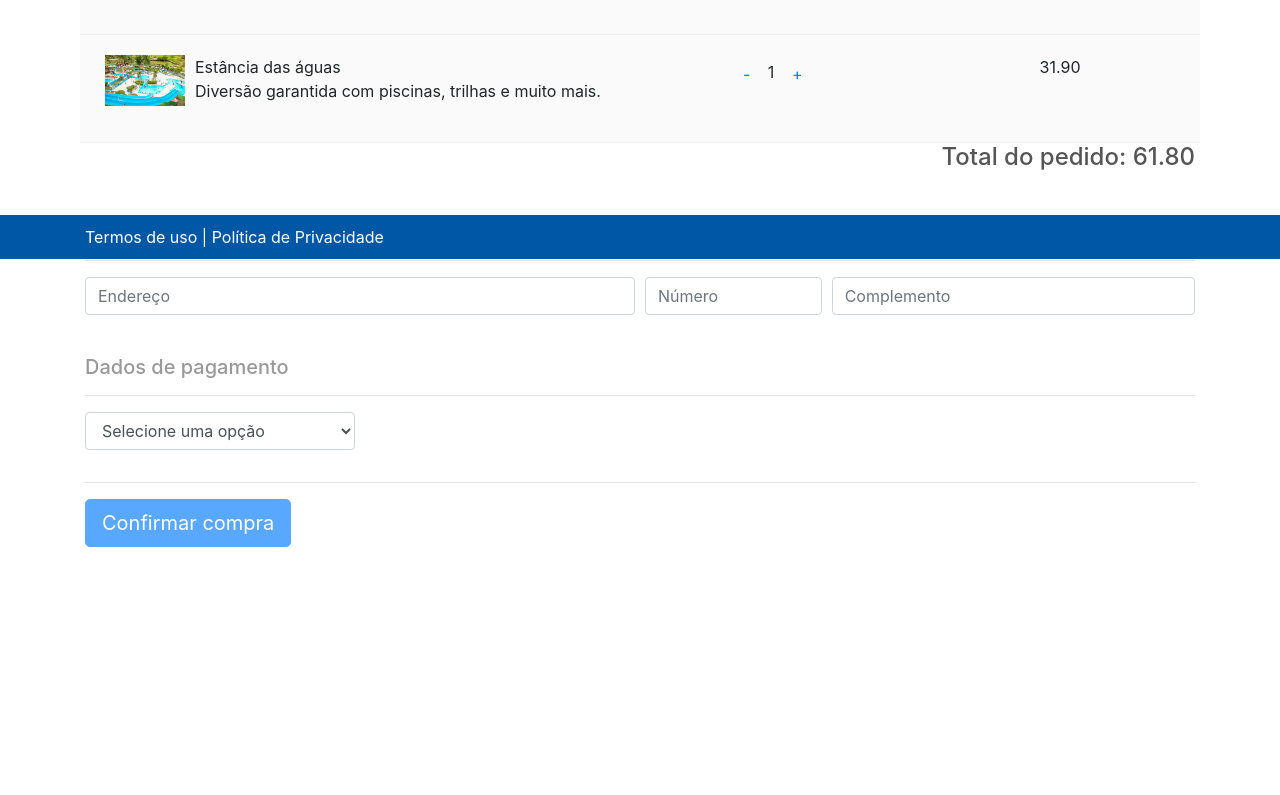
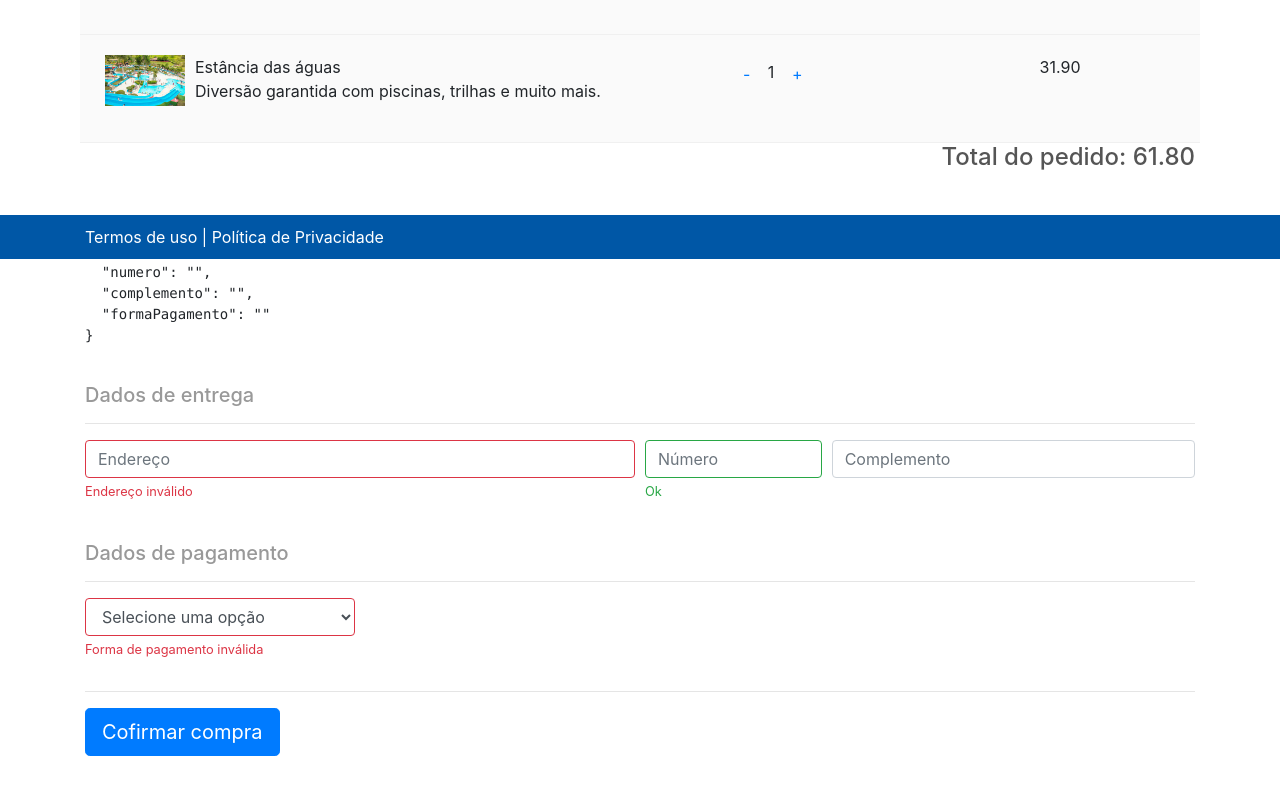
Before and after one commit to RafaelBartKings/birdApp-typescript, an Angular app: page /ordem-compra in a window 1280 px wide. Shown: the part 541-1336 px from the top of the page. Before the commit the page ends 1188 px from the top, so only its background shows below. Built offline with nearby package versions, Linux system fonts and the light colour scheme.

Commit message:
added ngForm

```diff
--- a/src/app/app.module.ts
+++ b/src/app/app.module.ts
@@ -4,6 +4,7 @@
 import { BrowserModule } from '@angular/platform-browser';
 import { HttpClientModule } from '@angular/common/http';
 import { RouterModule } from '@angular/router';
+import { FormsModule } from '@angular/forms';
 
 import { ROUTES } from './app.routes';
 
@@ -41,6 +42,7 @@
     BrowserModule,
     AppRoutingModule,
     HttpClientModule,
+    FormsModule,
     RouterModule.forRoot(ROUTES),
   ],
   providers: [{ provide: LOCALE_ID, useValue: 'pt-PT' }],
--- a/src/app/ordem-compra/ordem-compra.component.html
+++ b/src/app/ordem-compra/ordem-compra.component.html
@@ -1,6 +1,6 @@
 <div class="container">
-  <div class="ordem-compra" *ngIf="idPedidoCompra === undefined">
-    <form novalidate>
+  <div class="ordem-compra">
+    <form novalidate #formulario="ngForm" (ngSubmit)="confirmarCompra()">
       <h5>Sua Compra</h5>
       <hr />
 
@@ -71,6 +71,10 @@
       </div>
       <br />
 
+      <pre>
+        {{ formulario.value | json }}
+      </pre>
+
       <h5>Dados de entrega</h5>
       <hr />
 
@@ -78,82 +82,40 @@
         <div class="form-group col-md-6">
           <input
             type="text"
-            class="form-control {{
-              enderecoEstadoPrimitivo
-                ? ''
-                : enderecoValido
-                ? 'is-valid'
-                : 'is-invalid'
-            }}"
-            is-invalid
+            class="form-control is-invalid"
             placeholder="Endereço"
             autocomplete="off"
             minlength="5"
             required
-            [value]="endereco"
-            #inputEndereco
-            (input)="atualizaEndereco(inputEndereco.value)"
+            name="endereco"
+            ngModel
           />
-          <div *ngIf="enderecoEstadoPrimitivo == false">
-            <div *ngIf="enderecoValido; else msgEnderecoInvalido">
-              <small class="form-text text-success">Válido</small>
-            </div>
-            <ng-template #msgEnderecoInvalido>
-              <small class="form-text text-danger">Endereço inválido</small>
-            </ng-template>
-          </div>
+          <small class="form-text text-danger">Endereço inválido</small>
         </div>
 
         <div class="form-group col-md-2">
           <input
             type="text"
-            class="form-control {{
-              numeroEstadoPrimitivo
-                ? ''
-                : numeroValido
-                ? 'is-valid'
-                : 'is-invalid'
-            }}"
-            is-valid
+            class="form-control is-valid"
             placeholder="Número"
             autocomplete="off"
             minlength="1"
             required
-            [value]="numero"
-            #inputNumero
-            (input)="atualizaNumero(inputNumero.value)"
+            name="numero"
+            ngModel
           />
-          <div *ngIf="numeroEstadoPrimitivo == false">
-            <div *ngIf="numeroValido; else msgNumeroInvalido">
-              <small class="form-text text-success">Válido</small>
-            </div>
-            <ng-template #msgNumeroInvalido>
-              <small class="form-text text-danger">Número inválido</small>
-            </ng-template>
-          </div>
+          <small class="form-text text-success">Ok</small>
         </div>
 
         <div class="form-group col-md-4">
           <input
             type="text"
-            class="form-control {{
-              complementoEstadoPrimitivo
-                ? ''
-                : complementoValido
-                ? 'is-valid'
-                : ''
-            }}"
+            class="form-control"
             placeholder="Complemento"
             autocomplete="off"
-            [value]="complemento"
-            #inputComplemento
-            (input)="atualizaComplemento(inputComplemento.value)"
+            name="complemento"
+            ngModel
           />
-          <div *ngIf="complementoEstadoPrimitivo == false">
-            <div *ngIf="complementoValido">
-              <small class="form-text text-success">Válido</small>
-            </div>
-          </div>
         </div>
       </div>
       <br />
@@ -163,58 +125,21 @@
 
       <div class="form-row">
         <div class="form-group col-md-3">
-          <select
-            class="form-control {{
-              formaPagamentoEstadoPrimitivo
-                ? ''
-                : formaPagamentoValido
-                ? 'is-valid'
-                : 'is-invalid'
-            }}"
-            #selectFormaPagamento
-            (change)="atualizaFormaPagamento(selectFormaPagamento.value)"
+          <select class="form-control is-invalid" name="formaPagamento" ngModel>
+            <option value="">Selecione uma opção</option>
+            <option value="dinheiro">Dinheiro</option>
+            <option value="debito">Débito</option>
+          </select>
+          <small class="form-text text-danger"
+            >Forma de pagamento inválida</small
           >
-            <option value="">Selecione uma opção</option>
-            <option
-              value="dinheiro"
-              selected="{{ formaPagamento == 'dinheiro' ? 'selected' : '' }}"
-            >
-              Dinheiro
-            </option>
-            <option
-              value="debito"
-              selected="{{ formaPagamento == 'debito' ? 'selected' : '' }}"
-            >
-              Débito
-            </option>
-          </select>
-
-          <div *ngIf="formaPagamentoEstadoPrimitivo == false">
-            <div *ngIf="formaPagamentoValido; else msgFormaPagamentoInvalido">
-              <small class="form-text text-success">Válido</small>
-            </div>
-            <ng-template #msgFormaPagamentoInvalido>
-              <small class="form-text text-danger"
-                >Forma pagamento inválido</small
-              >
-            </ng-template>
-          </div>
         </div>
       </div>
 
       <hr />
-      <button
-        type="button"
-        class="btn btn-primary btn-lg"
-        [disabled]="formEstado"
-        (click)="confirmarCompra()"
-      >
-        Confirmar compra
+      <button type="submit" class="btn btn-primary btn-lg">
+        Cofirmar compra
       </button>
     </form>
   </div>
-  <div class="ordem-compra" *ngIf="idPedidoCompra !== undefined">
-    <app-ordem-compra-sucesso [idPedidoCompra]="idPedidoCompra">
-    </app-ordem-compra-sucesso>
-  </div>
 </div>
--- a/src/app/ordem-compra/ordem-compra.component.ts
+++ b/src/app/ordem-compra/ordem-compra.component.ts
@@ -1,6 +1,7 @@
-import { Component, OnInit } from '@angular/core';
+import { Component, OnInit, ViewChild } from '@angular/core';
 import { OrdemCompraService } from '../ordem-compra.service';
 import { Pedido } from '../shared/pedido.model';
+import { NgForm } from '@angular/forms';
 
 @Component({
   selector: 'app-ordem-compra',
@@ -9,114 +10,13 @@
   providers: [OrdemCompraService],
 })
 export class OrdemCompraComponent implements OnInit {
-  public idPedidoCompra: number;
-
-  //Pedido
-  public pedido: Pedido = new Pedido('', '', '', '');
-
-  public endereco: string = '';
-  public numero: string = '';
-  public complemento: string = '';
-  public formaPagamento: string = '';
-
-  //controles de validação dos campos
-  public enderecoValido: boolean;
-  public numeroValido: boolean;
-  public complementoValido: boolean;
-  public formaPagamentoValido: boolean;
-
-  //estados primitivos dos campos (pristine)
-  public enderecoEstadoPrimitivo: boolean = true;
-  public numeroEstadoPrimitivo: boolean = true;
-  public complementoEstadoPrimitivo: boolean = true;
-  public formaPagamentoEstadoPrimitivo: boolean = true;
-
-  //Controlar botão Confirmar Compra
-  public formEstado: string = 'disabled';
+  @ViewChild('formulario') public formulario: NgForm;
 
   constructor(private ordemCompraService: OrdemCompraService) {}
 
-  ngOnInit(): void {
-    // this.ordemCompraService.efetivarCompra();
-  }
-
-  public atualizaEndereco(endereco: string): void {
-    this.endereco = endereco;
-    // console.log(this.endereco);
-
-    this.enderecoEstadoPrimitivo = false;
-
-    if (this.endereco.length > 3) {
-      this.enderecoValido = true;
-    } else {
-      this.enderecoValido = false;
-    }
-
-    this.habilitaForm();
-  }
-
-  public atualizaNumero(numero: string): void {
-    this.numero = numero;
-    // console.log(this.numero);
-
-    this.numeroEstadoPrimitivo = false;
-
-    if (this.numero.length > 0) {
-      this.numeroValido = true;
-    } else {
-      this.numeroValido = false;
-    }
-    this.habilitaForm();
-  }
-
-  public atualizaComplemento(complemento: string): void {
-    this.complemento = complemento;
-    // console.log(this.complemento);
-
-    this.complementoEstadoPrimitivo = false;
-
-    if (this.complemento.length > 0) {
-      this.complementoValido = true;
-    }
-    this.habilitaForm();
-  }
-
-  public atualizaFormaPagamento(formaPagamento: string): void {
-    this.formaPagamento = formaPagamento;
-    // console.log(this.formaPagamento);
-
-    this.numeroEstadoPrimitivo = false;
-
-    if (this.formaPagamento.length > 0) {
-      this.formaPagamentoValido = true;
-    } else {
-      this.formaPagamentoValido = false;
-    }
-    this.habilitaForm();
-  }
-
-  public habilitaForm(): void {
-    if (
-      this.enderecoValido === true &&
-      this.numeroValido === true &&
-      this.formaPagamentoValido === true
-    ) {
-      this.formEstado = '';
-    } else {
-      this.formEstado = 'disabled';
-    }
-  }
+  ngOnInit() {}
 
   public confirmarCompra(): void {
-    this.pedido.endereco = this.endereco;
-    this.pedido.numero = this.numero;
-    this.pedido.complemento = this.complemento;
-    this.pedido.formaPagamento = this.formaPagamento;
-
-    this.ordemCompraService
-      .efetivarCompra(this.pedido)
-      .subscribe((idPedido: number) => {
-        this.idPedidoCompra = idPedido;
-      });
+    console.log(this.formulario);
   }
 }
```
